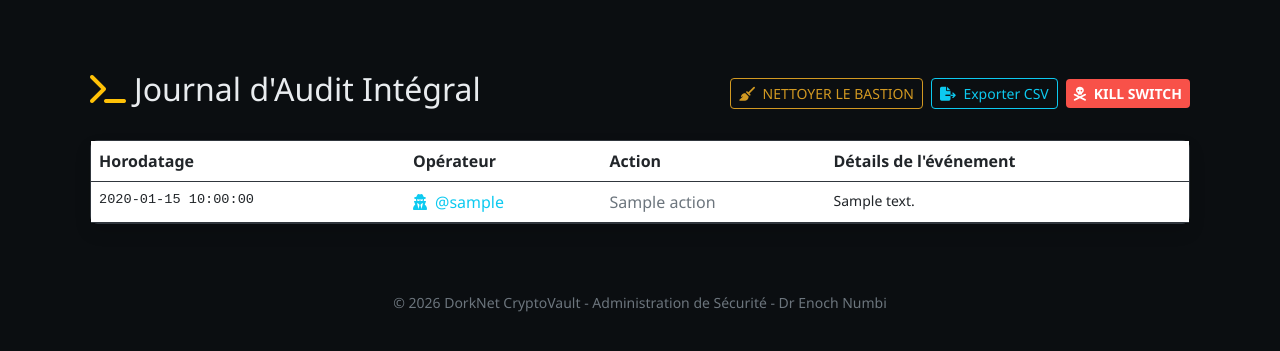
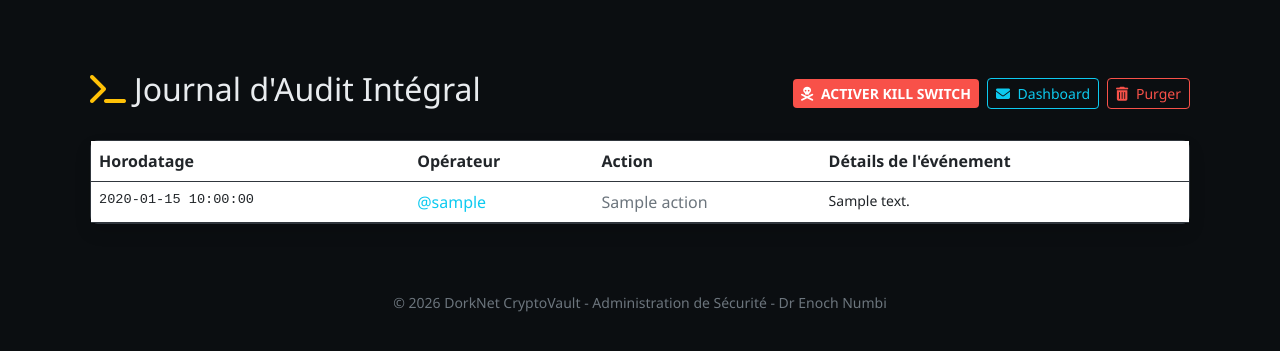
Before and after one commit to enochnumbi062-gif/DorkNet_CryptoVault, a Flask app: template templates/admin_logs.html in a window 1280 px wide. Shown: the part 57-408 px from the top of the page. Run offline with Flask 3, Linux system fonts and the light colour scheme; the template is opened without the code that fills it: most values are stand-ins (such as "Sample title", 1, 10 or a date in 2020).

Commit message:
Update admin_logs.html

```diff
--- a/templates/admin_logs.html
+++ b/templates/admin_logs.html
@@ -13,20 +13,14 @@
         .card { background-color: #161b22; border: 1px solid #30363d; border-radius: 8px; }
         .table { color: #c9d1d9; border-color: #30363d; }
         .table thead { background-color: #21262d; }
-
-        /* Styles Statuts */
+        /* Style Néon spécifique à DorkNet */
         .status-breach { color: #f85149; font-weight: bold; background: rgba(248, 81, 73, 0.1); padding: 4px 8px; border-radius: 4px; border: 1px solid rgba(248, 81, 73, 0.3); }
         .status-success { color: #3fb950; font-weight: bold; }
         .status-upload { color: #58a6ff; font-weight: bold; }
-        .status-system { color: #d29922; font-weight: bold; }
-
-        /* Boutons Spéciaux */
-        .btn-purge { background-color: transparent; border: 1px solid #d29922; color: #d29922; transition: 0.3s; font-weight: 500; }
-        .btn-purge:hover { background-color: #d29922; color: #000; box-shadow: 0 0 10px rgba(210, 153, 34, 0.3); }
-
+        .btn-purge { background-color: transparent; border: 1px solid #f85149; color: #f85149; transition: 0.3s; }
+        .btn-purge:hover { background-color: #f85149; color: white; }
         .btn-kill { background-color: #f85149; color: white; font-weight: bold; border: none; transition: 0.3s; }
         .btn-kill:hover { background-color: #b93a34; box-shadow: 0 0 15px rgba(248, 81, 73, 0.4); }
-
         .log-timestamp { font-family: 'Courier New', Courier, monospace; font-size: 0.85rem; color: #8b949e; }
         .badge-admin { background-color: #00ff41; color: #000; font-size: 0.7rem; vertical-align: middle; }
     </style>
@@ -47,20 +41,20 @@
     <div class="d-flex justify-content-between align-items-center mb-4 flex-wrap gap-3">
         <h2><i class="fas fa-terminal me-2 text-warning"></i>Journal d'Audit Intégral</h2>
 
-        <div class="d-flex gap-2 align-items-center flex-wrap">
-            <form action="{{ url_for('manual_purge') }}" method="POST" onsubmit="return confirm('⚠️ ACTION CRITIQUE : Supprimer définitivement les logs de plus de 30 jours ?');">
-                <button type="submit" class="btn btn-sm btn-purge">
-                    <i class="fas fa-broom me-1"></i> NETTOYER LE BASTION
+        <div class="d-flex gap-2 align-items-center">
+            <form action="{{ url_for('trigger_kill_switch') }}" method="POST" onsubmit="return confirm('❗ ATTENTION : Vous allez verrouiller l\'intégralité du bastion. Confirmer le protocole SILENCE RADIO ?');">
+                <button type="submit" class="btn btn-sm btn-kill">
+                    <i class="fas fa-skull-crossbones me-1"></i> ACTIVER KILL SWITCH
                 </button>
             </form>
 
-            <a href="{{ url_for('export_logs') }}" class="btn btn-sm btn-outline-info">
-                <i class="fas fa-file-export me-1"></i> Exporter CSV
+            <a href="{{ url_for('index') }}" class="btn btn-sm btn-outline-info">
+                <i class="fas fa-envelope me-1"></i> Dashboard
             </a>
 
-            <form action="{{ url_for('trigger_kill_switch') }}" method="POST" onsubmit="return confirm('❗ ATTENTION : Vous allez verrouiller l\'intégralité du bastion. Confirmer le protocole SILENCE RADIO ?');">
-                <button type="submit" class="btn btn-sm btn-kill">
-                    <i class="fas fa-skull-crossbones me-1"></i> KILL SWITCH
+            <form action="{{ url_for('index') }}" method="POST" onsubmit="return confirm('⚠️ Purger les logs ? (Action irréversible)');">
+                <button type="submit" class="btn btn-sm btn-purge">
+                    <i class="fas fa-trash-alt me-1"></i> Purger
                 </button>
             </form>
         </div>
@@ -93,21 +87,18 @@
                     {% for log in logs %}
                     <tr>
                         <td class="log-timestamp">
-                            {{ log.timestamp.strftime('%Y-%m-%d %H:%M:%S') if log.timestamp.strftime else log.timestamp }}
+                            {% if log.timestamp.strftime %}
+                                {{ log.timestamp.strftime('%Y-%m-%d %H:%M:%S') }}
+                            {% else %}
+                                {{ log.timestamp }}
+                            {% endif %}
                         </td>
+                        <td><span class="text-info">@{{ log.username }}</span></td>
                         <td>
-                            <span class="{% if log.username == 'SYSTEM_AUTO' %}text-warning{% else %}text-info{% endif %}">
-                                <i class="fas {% if log.username == 'SYSTEM_AUTO' %}fa-robot{% else %}fa-user-secret{% endif %} me-1"></i>
-                                @{{ log.username }}
-                            </span>
-                        </td>
-                        <td>
-                            {% if 'BREACH' in log.action or 'LOCKDOWN' in log.action or 'HONEYTOKEN' in log.action or 'KILL' in log.action %}
+                            {% if 'BREACH' in log.action or 'LOCKDOWN' in log.action or 'HONEYTOKEN' in log.action %}
                                 <span class="status-breach"><i class="fas fa-exclamation-triangle me-1"></i>{{ log.action }}</span>
-                            {% elif 'UPLOAD' in log.action %}
-                                <span class="status-upload"><i class="fas fa-cloud-upload-alt me-1"></i>{{ log.action }}</span>
-                            {% elif 'PURGE' in log.action or 'SYSTEM' in log.action %}
-                                <span class="status-system"><i class="fas fa-recycle me-1"></i>{{ log.action }}</span>
+                            {% elif log.action == 'UPLOAD' %}
+                                <span class="status-upload"><i class="fas fa-cloud-upload-alt me-1"></i>UPLOAD</span>
                             {% elif 'SUCCESS' in log.action %}
                                 <span class="status-success"><i class="fas fa-check-circle me-1"></i>{{ log.action }}</span>
                             {% else %}
@@ -120,10 +111,7 @@
 
                     {% if not logs %}
                     <tr>
-                        <td colspan="4" class="text-center py-5 text-secondary">
-                            <i class="fas fa-ghost fa-3x mb-3 d-block opacity-25"></i>
-                            Aucune entrée d'audit détectée dans la base de données.
-                        </td>
+                        <td colspan="4" class="text-center py-5 text-secondary italic">Aucune entrée d'audit détectée dans la base de données.</td>
                     </tr>
                     {% endif %}
                 </tbody>
```
